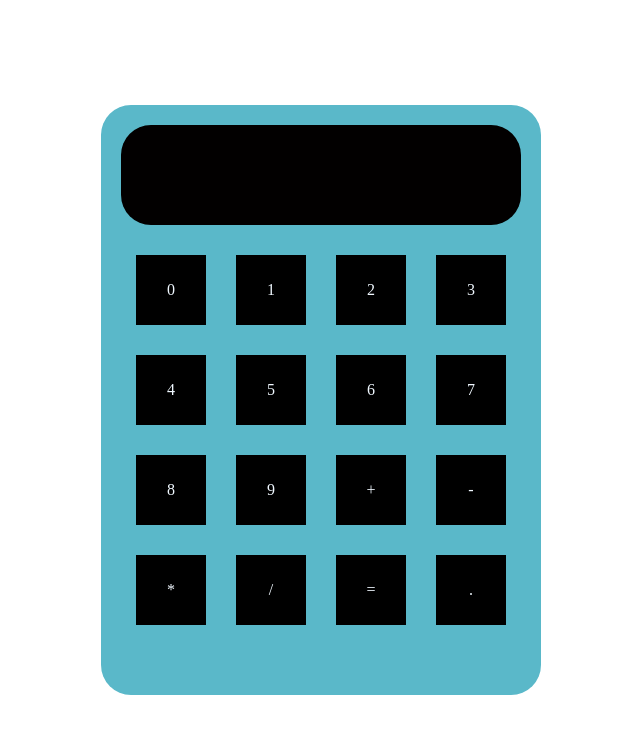
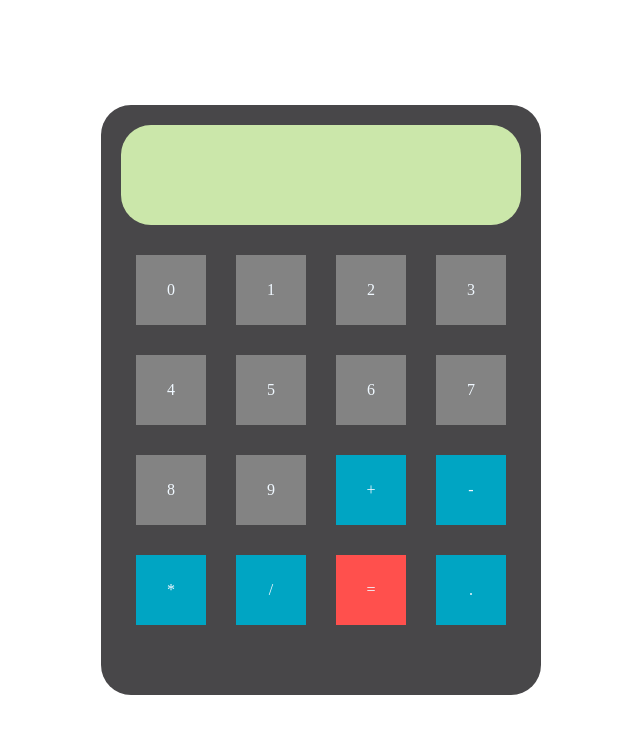
Before and after one commit to ismaFerrari/Calculator-100-landlady-, a plain HTML site: page index.html in a window 1280 px wide. Shown: the whole page, without its empty margins (319-959 px from the left). Drawn offline with Linux system fonts and the light colour scheme.

Commit message:
calculator and their colors

```diff
--- a/index.html
+++ b/index.html
@@ -28,7 +28,7 @@
             <div class="button button-operator">*</div>
             <div class="button button-operator">/</div>
             <div class="button button-red">=</div>
-            <div class="button button-number">.</div>
+            <div class="button button-operator">.</div>
         </div>
     </div>
 </body>
--- a/style.css
+++ b/style.css
@@ -12,14 +12,14 @@ body{
 .calculator-container{
     height: 550px;
     width: 400px;
-    background-color: #5ab8c9;
+    background: #484749;
     border-radius: 30px;
     padding: 20px;
 }
 .display{
     height: 100px;
     width: 100%;
-    background-color: #020000;
+    background: #cbe7aa;
     border-radius: 30px;
 
 }
@@ -35,10 +35,22 @@ body{
 .button{
     width: 70px;
     height: 70px;
-    background-color: rgb(0, 0, 0);
+    background: black;
     color: aliceblue;
     display: flex;
     align-items: center;
     justify-content: center;
 
 }
+
+.button-number{
+    background: #838383;
+}
+
+.button-red{
+    background: #ff504d;
+}
+
+.button-operator{
+    background: #00a5c3;
+}
```
